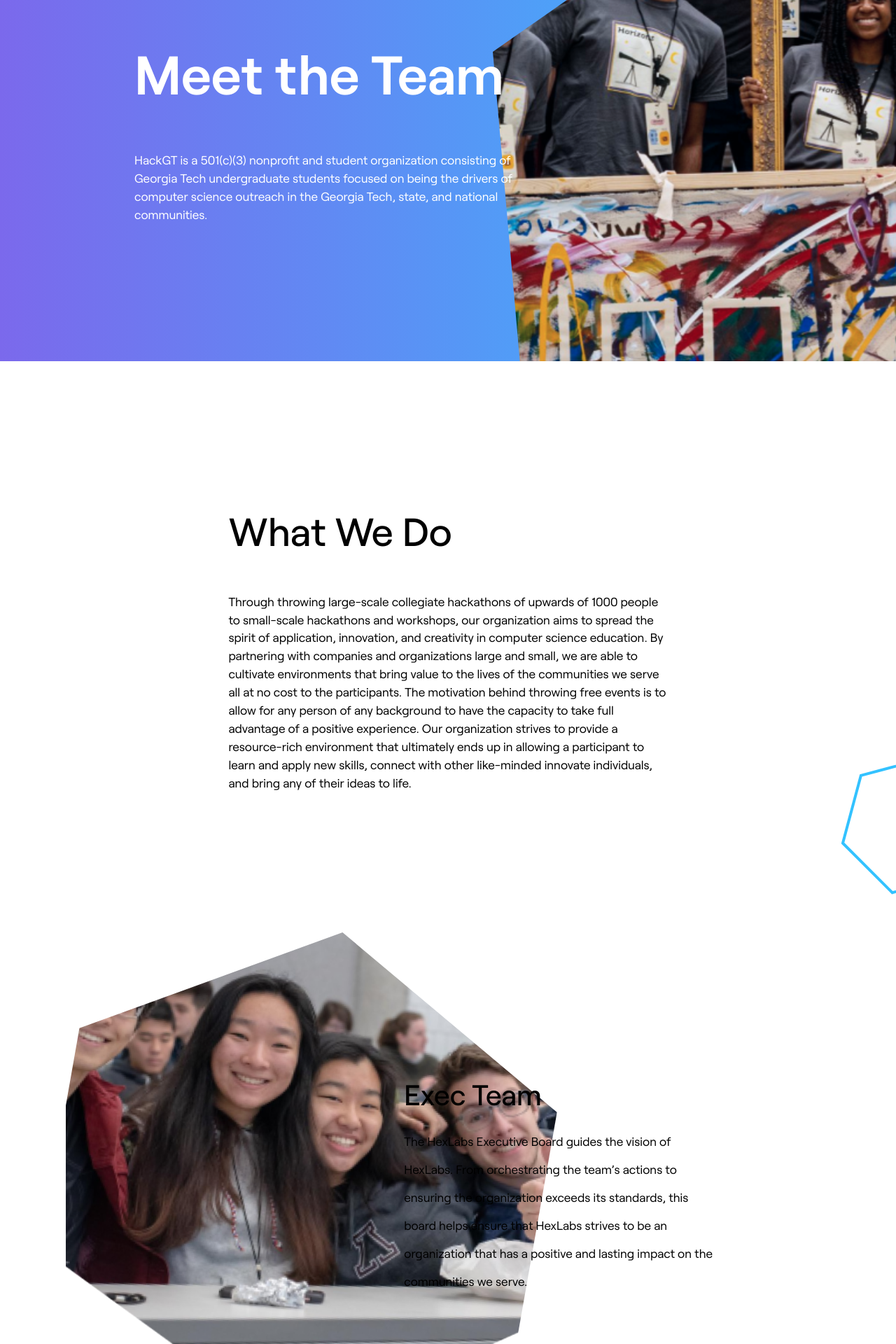
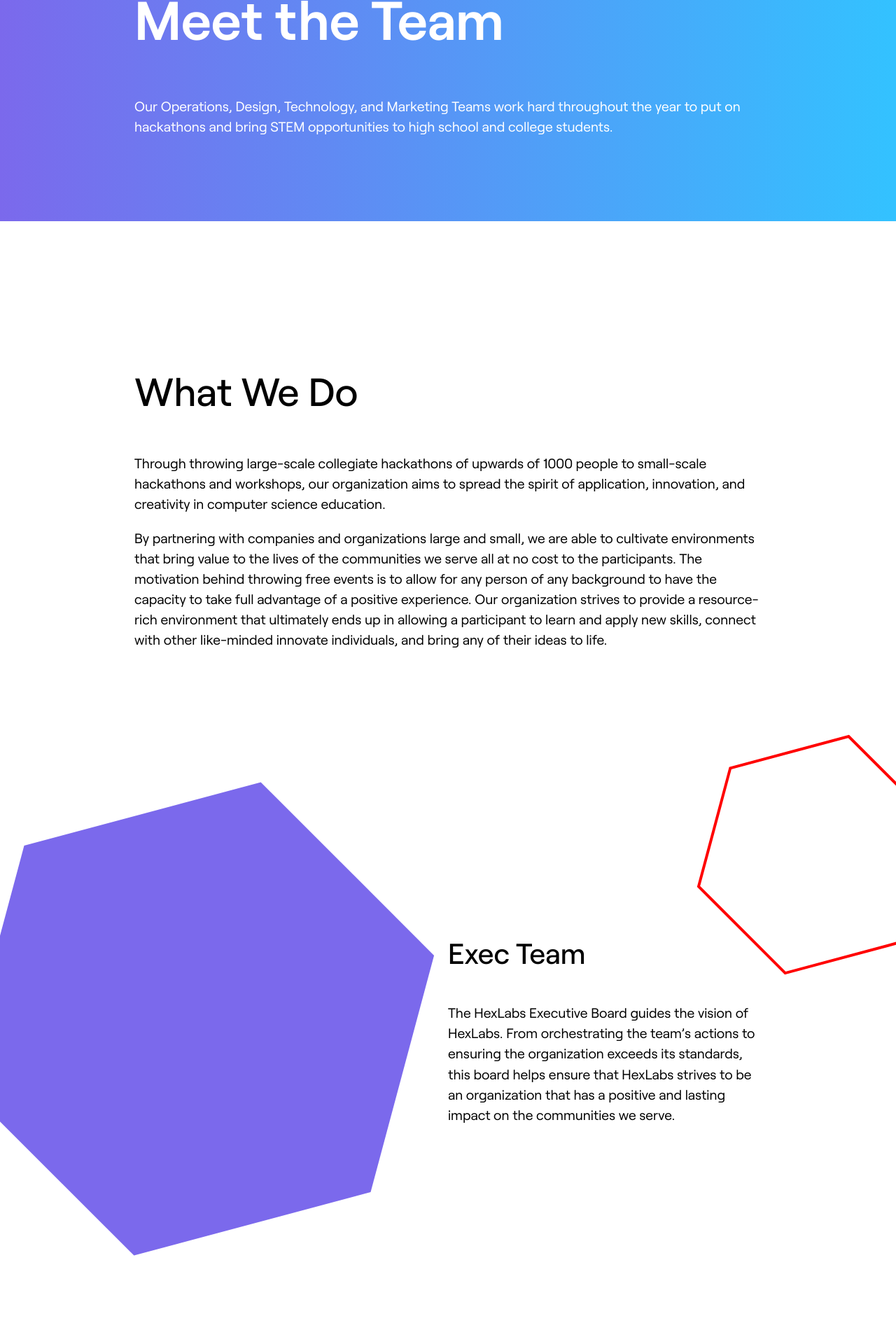
Before and after one commit to HackGT/hexlabs-website, a Next.js app: page /about in a window 1280 px wide. Shown: the part 300-2220 px from the top of the page at 70% size. Built offline with nearby package versions, Linux system fonts and the light colour scheme.

Commit message:
refactor about

```diff
--- a/components/hex.tsx
+++ b/components/hex.tsx
@@ -84,6 +84,7 @@ export default function Hex({
   imgOffsetY,
   imgWidth,
   imgHeight,
+  transform,
 }) {
   const dx = size / 2;
   const dy = Math.sqrt(3) * dx;
@@ -121,6 +122,7 @@ export default function Hex({
         position: "absolute",
         top: y,
         left: x,
+        transform,
       }}
     >
       <svg
--- a/components/navbar.tsx
+++ b/components/navbar.tsx
@@ -43,7 +43,7 @@ export default function NavBar() {
           ))}
           <li>
             <div className={styles.button}>
-              <Link href="/">
+              <Link href="/contact">
                 <a>Contact Us</a>
               </Link>
             </div>
--- a/pages/about.tsx
+++ b/pages/about.tsx
@@ -7,209 +7,157 @@ interface Props {}
 export default function About(props: Props) {
   return (
     <>
-      <section className="splash splash-main">
-        <div
-          style={{
-            maxWidth: "600px",
-          }}
-        >
+      <style jsx>{`
+        .two-col {
+          display: grid;
+          grid-template-columns: repeat(2, 1fr);
+        }
+
+        .left {
+          grid-column: 1/2;
+        }
+
+        .right {
+          grid-column: 2/3;
+        }
+
+        .extra-padding {
+          padding: 160px 0px;
+        }
+      `}</style>
+
+      <section className="splash">
+        <div className="">
           <h1>Meet the Team</h1>
-          <p>HackGT is a 501(c)(3) nonprofit and student organization consisting of Georgia Tech undergraduate students focused on being the drivers of computer science outreach in the Georgia Tech, state, and national communities.</p>
+          <p>
+            Our Operations, Design, Technology, and Marketing Teams work hard
+            throughout the year to put on hackathons and bring STEM
+            opportunities to high school and college students.
+          </p>
         </div>
         <div className="hex-container">
+          {/* TODO insert hexes in here */}
+        </div>
+      </section>
+
+      <section>
+        <h2>What We Do</h2>
+        <p>
+          Through throwing large-scale collegiate hackathons of upwards of 1000
+          people to small-scale hackathons and workshops, our organization aims
+          to spread the spirit of application, innovation, and creativity in
+          computer science education.
+        </p>
+        <p>
+          By partnering with companies and organizations large and small, we are
+          able to cultivate environments that bring value to the lives of the
+          communities we serve all at no cost to the participants. The
+          motivation behind throwing free events is to allow for any person of
+          any background to have the capacity to take full advantage of a
+          positive experience. Our organization strives to provide a
+          resource-rich environment that ultimately ends up in allowing a
+          participant to learn and apply new skills, connect with other
+          like-minded innovate individuals, and bring any of their ideas to
+          life.
+        </p>
+      </section>
+
+      <section className="two-col extra-padding">
+        <div className="left">
           <Hex
-            x="55%"
-            y="0%"
-            size={450}
-            image="./splash.png"
-            rotation={25}
-            imgOffsetX={-180}
-            imgOffsetY={-320}
-            imgWidth={150}
-            imgHeight={150}
+            x="20%"
+            y="50%"
+            transform="translate(-50%, -50%)"
+            size={350}
+            rotation={45}
+          />
+        </div>
+        <div className="right">
+          <h3> Exec Team </h3>
+          <p>
+            The HexLabs Executive Board guides the vision of HexLabs. From
+            orchestrating the team’s actions to ensuring the organization
+            exceeds its standards, this board helps ensure that HexLabs strives
+            to be an organization that has a positive and lasting impact on the
+            communities we serve.
+          </p>
+          <Hex
+            x="80%"
+            y="-70%"
+            color="transparent"
+            borderSize={4}
+            borderColor="red"
+            size={175}
+            rotation={45}
           />
         </div>
       </section>
 
-    <section>
-      <section>
-       <h2>What We Do</h2>
-        <p>Through throwing large-scale collegiate hackathons of upwards of 1000 people to small-scale hackathons and workshops, our organization aims to spread the spirit of application, innovation, and creativity in computer science education.
-
-By partnering with companies and organizations large and small, we are able to cultivate environments that bring value to the lives of the communities we serve all at no cost to the participants. The motivation behind throwing free events is to allow for any person of any background to have the capacity to take full advantage of a positive experience. Our organization strives to provide a resource-rich environment that ultimately ends up in allowing a participant to learn and apply new skills, connect with other like-minded innovate individuals, and bring any of their ideas to life.
-        </p>
-        <div className="hex-container">
+      <section className="two-col extra-padding">
+        <div className="left">
+          <h3>Design Team</h3>
+          <p>
+            The Design Team is the pioneer for eye-catching and compelling
+            marketing for the organization. Through effective branding, unique
+            event theming, and user friendly interfaces, HexLabs is able to
+            offer exclusive and meaningful experiences that enrich the
+            community.
+          </p>
+        </div>
+        <div className="right">
           <Hex
-            x="140%"
-            y="88%"
-            size={100}
-            color="transparent"
-            borderSize={4}
-            borderColor="#33C2FF"
-            rotation={45}
+            x="50%"
+            y="50%"
+            transform="translate(-20%, -50%)"
+            size={300}
+            rotation={90}
           />
         </div>
       </section>
-      <section>
-        <Hex
-          x="-45%"
-          y="-0%"
-          size={400}
-          image="./exec.png"
-          color="transparent"
-          rotation={40}
-          imgOffsetX={50}
-          imgOffsetY={-230}
-          imgWidth={100}
-          imgHeight={120}
-        />
-       <h3 style={{position: "relative", right: "10%", left: "30%", paddingTop: "200px", marginLeft: "10%", paddingBottom: "400px"}}>Exec Team
-        <p style={{position: "absolute", right: "20%", lineHeight: "40px"}}>The HexLabs Executive Board guides the vision of HexLabs. From orchestrating the team’s actions to ensuring the organization exceeds its standards, this board helps ensure that HexLabs strives to be an organization that has a positive and lasting impact on the communities we serve.
-        </p>
-       </h3>
-      </section>
-      <section>
-        <Hex
-          x="85%"
-          y="-0%"
-          size={400}
-          image="./exec_2.png"
-          color="transparent"
-          rotation={32}
-          imgOffsetX={-50}
-          imgOffsetY={-260}
-          imgWidth={110}
-          imgHeight={120}
-        />
-        <Hex
-          x="-70%"
-          y="20%"
-          size={300}
-          color="#E3DFFE"
-          rotation={-45}
-        />
-       <h3 style={{position: "relative", right: "30%", left: "-30%", paddingTop: "200px", marginRight: "10%", paddingBottom: "400px"}}>Design Team
-        <p style={{position: "absolute", right: "30%", lineHeight: "40px"}}>The Design Team is the pioneer for eye-catching and compelling marketing for the organization. Through effective branding, unique event theming, and user friendly interfaces, HexLabs is able to offer exclusive and meaningful experiences that enrich the community.
-        </p>
-       </h3>
+
+      <section className="two-col extra-padding">
+        <div className="left"></div>
+        <div className="right">
+          <h3>Marketing Team</h3>
+          <p>
+            The Marketing Team is the voice of HexLabs. This team handles all
+            forms of communication between the world and the organization
+            through brand management, social media engagement, and partner
+            outreach.
+          </p>
+        </div>
       </section>
 
-      <section>
-        <Hex
-          x="-18%"
-          y="-20%"
-          size={250}
-          color="transparent"
-          borderSize={4}
-          borderColor="#8a2be2"
-          rotation={45}
-        />
-        <Hex
-          x="-55%"
-          y="-0%"
-          size={400}
-          image="./exec.png"
-          color="transparent"
-          rotation={20}
-          imgOffsetX={50}
-          imgOffsetY={-380}
-          imgWidth={120}
-          imgHeight={150}
-        />
-       <h3 style={{position: "relative", right: "10%", left: "30%", paddingTop: "200px", marginLeft: "10%", paddingBottom: "400px"}}>Marketing Team
-        <p style={{position: "absolute", right: "30%", lineHeight: "40px"}}>The Marketing Team is the voice of HexLabs. This team handles all forms of communication between the world and the organization through brand management, social media engagement, and partner outreach.
-        </p>
-       </h3>
+      <section className="two-col extra-padding">
+        <div className="left">
+          <h3>Technology Team</h3>
+          <p>
+            The Technology Team develops the technology that allows HexLabs’
+            events to run smoothly. From streamlining event check-in to
+            automating the team’s deployment workflow, the technology team
+            implements solutions to the logistical and technical problems we
+            face when organizing events in an effort to improve our attendees’
+            overall event experience.
+          </p>
+        </div>
+        <div className="right"></div>
       </section>
 
-      <section>
-        <div style={{position: "relative", right: "10%", left: "30%", paddingTop: "200px", marginLeft: "10%", paddingBottom: "250px"}}>
-        <Hex
-          x="40%"
-          y="-30%"
-          size={370}
-          color="transparent"
-          borderSize={4}
-          borderColor="#8a2be2"
-          rotation={45}
-        />
-        <Hex
-          x="65%"
-          y="-60%"
-          size={300}
-          color="#E3DFFE"
-          rotation={22}
-        />
+      <section className="two-col extra-padding">
+        <div className="left"></div>
+        <div className="right">
+          <h3>Operations Team</h3>
+          <p>
+            The Operations Team is the team responsible for the logistics of
+            every initiative that HexLabs organizes. Including food, venue,
+            transportation, and materials for each event, anything that is out
+            of the scope of any of the other teams is covered by the Operations
+            team. The goal of Operations is to make sure that the presence of
+            each event is intact and that HexLabs’ events run smoothly.
+          </p>
         </div>
       </section>
-      <section>
-        <Hex
-          x="-70%"
-          y="-10%"
-          size={400}
-          color="#E3DFFE"
-          rotation={15}
-        />
-       <h3 style={{position: "relative", right: "10%", left: "-30%", paddingTop: "200px", marginLeft: "10%", paddingBottom: "400px"}}>Technology Team
-        <p style={{position: "absolute", right: "30%", lineHeight: "40px"}}>The Technology Team develops the technology that allows HexLabs’ events to run smoothly. From streamlining event check-in to automating the team’s deployment workflow, the technology team implements solutions to the logistical and technical problems we face when organizing events in an effort to improve our attendees’ overall event experience.
-
-        </p>
-       </h3>
-
-        <Hex
-          x="95%"
-          y="20%"
-          size={400}
-          image="./exec_2.png"
-          color="transparent"
-          borderSize={5}
-          borderColor="rgba(51,194,255,0.3)"
-          rotation={35}
-          imgOffsetX={50}
-          imgOffsetY={-380}
-          imgWidth={160}
-          imgHeight={150}
-        />
-      </section>
-
-      <section>
-        <Hex
-          x="-10%"
-          y="40%"
-          size={350}
-          color="transparent"
-          borderSize={5}
-          borderColor="rgba(51,194,255,0.3)"
-          rotation={45}
-        />
-        <Hex
-          x="60%"
-          y="0%"
-          size={600}
-          color="#E3DFFE"
-          rotation={50}
-        />
-        <Hex
-          x="-25%"
-          y="-0%"
-          size={400}
-          image="./exec.png"
-          color="transparent"
-          borderSize={5}
-          borderColor="rgba(51,194,255,0.3)"
-          rotation={35}
-          imgOffsetX={50}
-          imgOffsetY={-380}
-          imgWidth={160}
-          imgHeight={150}
-        />
-       <h3 style={{position: "relative", right: "0%", left: "50%", paddingTop: "300px", marginLeft: "10%", paddingBottom: "1000px"}}>Operations Team
-        <p style={{position: "absolute", right: "30%", lineHeight: "40px"}}>The Operations Team is the team responsible for the logistics of every initiative that HexLabs organizes. Including food, venue, transportation, and materials for each event, anything that is out of the scope of any of the other teams is covered by the Operations team. The goal of Operations is to make sure that the presence of each event is intact and that HexLabs’ events run smoothly.
-        </p>
-       </h3>
-      </section>
-    </section>
-   </>
+    </>
   );
 }
 
--- a/styles/main.css
+++ b/styles/main.css
@@ -125,7 +125,7 @@ h6 {
 }
 
 p {
-  font-size: 1.6rem;
+  font-size: 1.8rem;
   font-weight: 400;
 }
 
```
Also changed, not shown: pages/rebranded.tsx (+3 -9 lines), public/about-exec.png (added).
